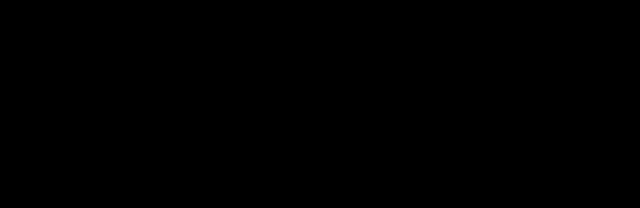
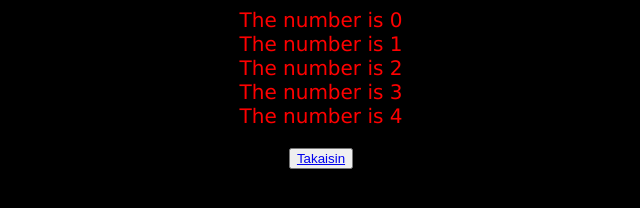
Before and after one commit to valtsulatvio/sulautettu, a plain HTML site: page Sivu4.html in a window 1280 px wide. Shown: the whole page, without its empty margins (319-959 px from the left). Drawn offline with Linux system fonts and the light colour scheme.

Commit message:
20191211

```diff
--- a/Sivu4.html
+++ b/Sivu4.html
@@ -1,10 +1,23 @@
 <html>
 
 <head>
-    <link rel="stylesheet" type="text/css" href="melkein.css">
+    <link rel="stylesheet" type="text/css" href="melkein.css" href="jquery.js">
     <title>
         Sivu 4
     </title>
 </head>
+<p id="demo"></p>
+
+<body>
+    <script>
+        var text = "";
+        var i;
+        for (i = 0; i < 5; i++) {
+            text += "The number is " + i + "<br>";
+        }
+        document.getElementById("demo").innerHTML = text;
+    </script>
+    <button><a href="file:///C:\Users\valtteri\Documents\GitHub\sulautettu\sivu1.html">Takaisin</a></button>
+</body>
 
 </html>
--- a/melkein.css
+++ b/melkein.css
@@ -1,6 +1,7 @@
 body {
     background-color: black;
     text-align: center;
+    color: red;
   }
 
   h1{
```
Also changed, not shown: sivu1.html (+3 -2 lines), sivu5.html (added, +9 -0 lines).
